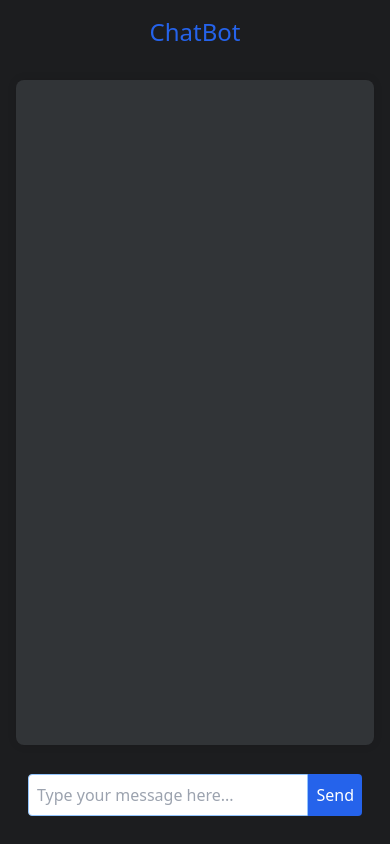
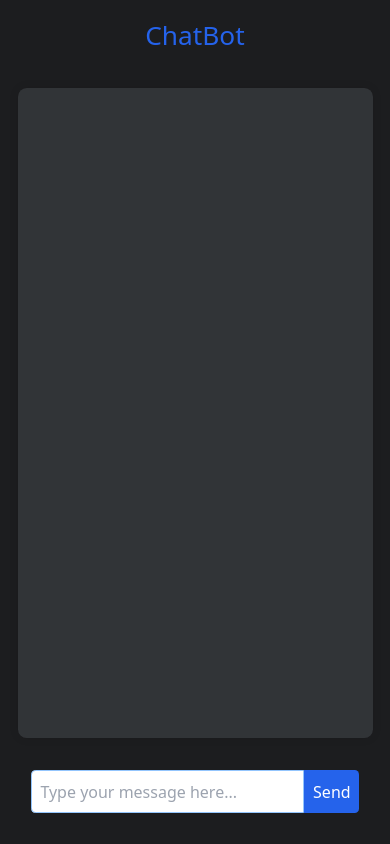
Before and after one commit to debo-ogunnowo/chatbot-app, a Django app: template chatbot/chat/templates/chat/indexv2.html in a window 390 px wide. Run offline with Django 5.2, Linux system fonts and the light colour scheme; the template is opened without the code that fills it, so the values that code supplies are empty; some libraries are stand-ins or nearby versions.

Commit message:
Frontend fixes for mobile devices

```diff
--- a/chatbot/chat/templates/chat/indexv2.html
+++ b/chatbot/chat/templates/chat/indexv2.html
@@ -13,6 +13,12 @@
       padding: 0;
       background-color: #1c1d1f;
       height: 100%;
+      font-size: 16px;
+    }
+    @media (max-width: 640px) {
+      html {
+        font-size: 17.5px;
+      }
     }
 
 
@@ -25,14 +31,14 @@
     .chat-history {
       flex-grow: 1;
       overflow-y: auto;
-      padding: 1rem;
+      padding: .75rem .6rem;
       background-color: #313437;
       border-radius: 0.5rem;
       box-shadow: 0 0 10px rgba(0, 0, 0, 0.1);
     }
     .chat-message {
       display: flex;
-      margin-bottom: 0.5rem;
+      margin-bottom: 0.35rem;
       min-width: 0;
     }
     .chat-message.ai {
@@ -53,7 +59,10 @@
     }
     @media (max-width: 640px) {
       .message {
-        max-width: 90%;
+        max-width: 94%;
+        font-size: 1rem;
+        line-height: 1.5;
+        padding: 0.65rem 0.9rem;
       }
     }
     .message pre {
```
